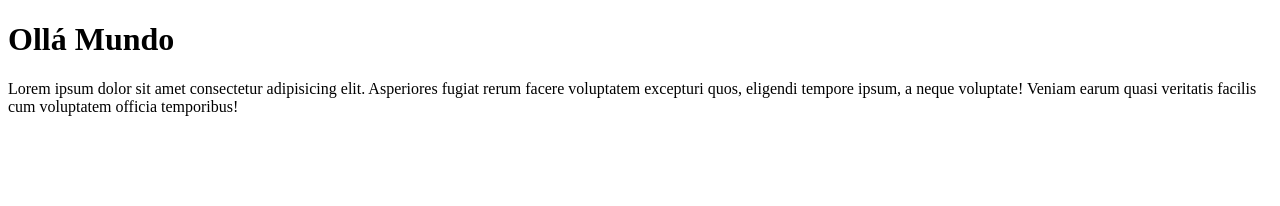
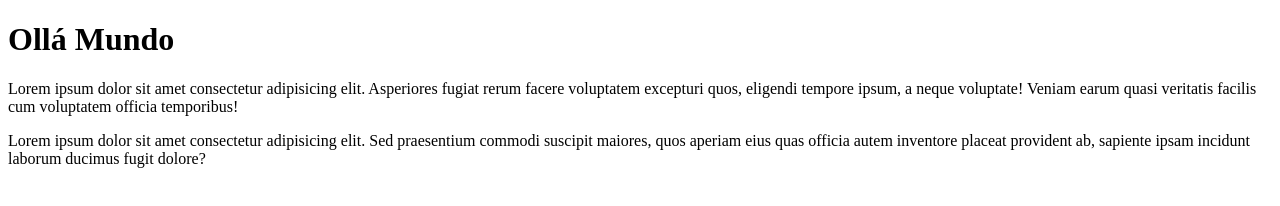
Before and after one commit to PauloVHS/Ola-Mundo, a plain HTML site: page site-exemplo/index.html in a window 1280 px wide. Drawn offline with Linux system fonts and the light colour scheme.

Commit message:
adicionei um parágrafo

```diff
--- a/site-exemplo/index.html
+++ b/site-exemplo/index.html
@@ -8,5 +8,6 @@
 <body>
     <h1>Ollá Mundo</h1>
     <p>Lorem ipsum dolor sit amet consectetur adipisicing elit. Asperiores fugiat rerum facere voluptatem excepturi quos, eligendi tempore ipsum, a neque voluptate! Veniam earum quasi veritatis facilis cum voluptatem officia temporibus!    </p>
+    <p>Lorem ipsum dolor sit amet consectetur adipisicing elit. Sed praesentium commodi suscipit maiores, quos aperiam eius quas officia autem inventore placeat provident ab, sapiente ipsam incidunt laborum ducimus fugit dolore?</p>
 </body>
 </html>
```
